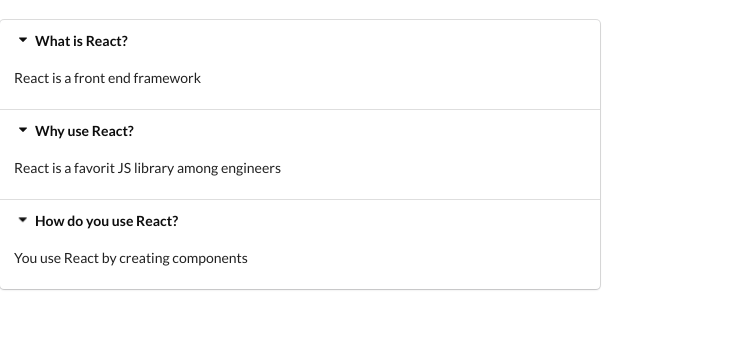
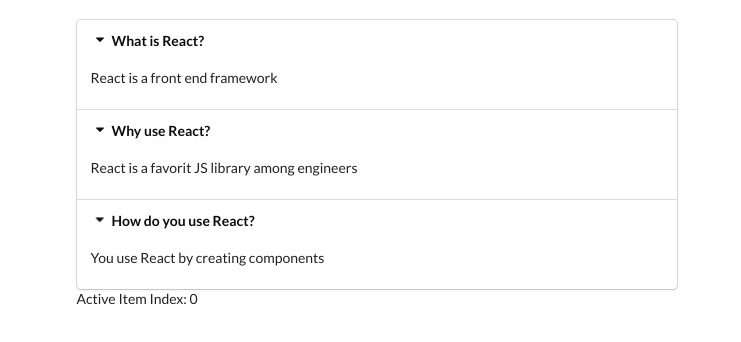
Before and after one commit to mduberstein/udemy-react-grider-widgets, a React (Create React App) app: page / in a window 1280 px wide. Shown: the top 342 px of the page, without its empty margins (0-741 px from the left). Built offline with nearby package versions, Linux system fonts and the light colour scheme.

Commit message:
Widgets: In Clip 140 Introducing useState, after coding state into Class Based option of Accordion

```diff
--- a/src/components/Accordion.js
+++ b/src/components/Accordion.js
@@ -1,43 +1,23 @@
 import React from "react";
 
 // Class Based
-// class Accordion extends React.Component {
-// onTitleClick = (index) => {
-//   console.log('Title clicked', index);
-// }
+class Accordion extends React.Component {
+// Point 1: Initialize State
+  state = {activeIndex: 0}
 
-//   render () {
-//     const items = this.props.items;
-//     const renderedItems = items.map((item, index) => {
-//       return (
-//         <React.Fragment key={item.title}>
-//           <div className="title active"
-//            onClick={()=>this.onTitleClick(index)}>
-//             <i className="dropdown icon"></i>
-//             {item.title}
-//           </div>
-//           <div className="content active">
-//             <p>{item.content}</p>
-//           </div>
-//         </ React.Fragment>
-//       );
-//     });
-
-//     return <div className="ui styled accordion">{renderedItems}</div>;
-//   }
-// }
-
-// Functional
-const Accordion = ({items}) => {
-  const onTitleClick = (index) => {
+  onTitleClick = (index) => {
     console.log('Title clicked', index);
+    // Point 2: Update State using this.setState
+    this.setState({activeIndex: index});
   }
 
+  render () {
+    const items = this.props.items;
     const renderedItems = items.map((item, index) => {
       return (
         <React.Fragment key={item.title}>
           <div className="title active"
-         onClick={()=> onTitleClick(index)}>
+           onClick={()=>this.onTitleClick(index)}>
             <i className="dropdown icon"></i>
             {item.title}
           </div>
@@ -48,8 +28,38 @@ const Accordion = ({items}) => {
       );
     });
 
-  return <div className="ui styled accordion">{renderedItems}</div>;
+    return (
+      <div className="ui container">
+        <div className="ui styled accordion">{renderedItems}</div>
+        {/* Point 3: Reference state using this.state at any point in the Application */}
+        <div>{`Active Item Index: ${this.state.activeIndex}`}</div>
+      </div>
+    );
+  }
+}
 
-};
+// Functional
+// const Accordion = ({items}) => {
+//   const onTitleClick = (index) => {
+//     console.log('Title clicked', index);
+//   }
+
+//   const renderedItems = items.map((item, index) => {
+//     return (
+//       <React.Fragment key={item.title}>
+//         <div className="title active"
+//          onClick={()=> onTitleClick(index)}>
+//           <i className="dropdown icon"></i>
+//           {item.title}
+//         </div>
+//         <div className="content active">
+//           <p>{item.content}</p>
+//         </div>
+//       </ React.Fragment>
+//     );
+//   });
+
+//   return <div className="ui styled accordion">{renderedItems}</div>
+// };
 
 export default Accordion;
```
Lines whose indentation alone changed are shown as unchanged.
